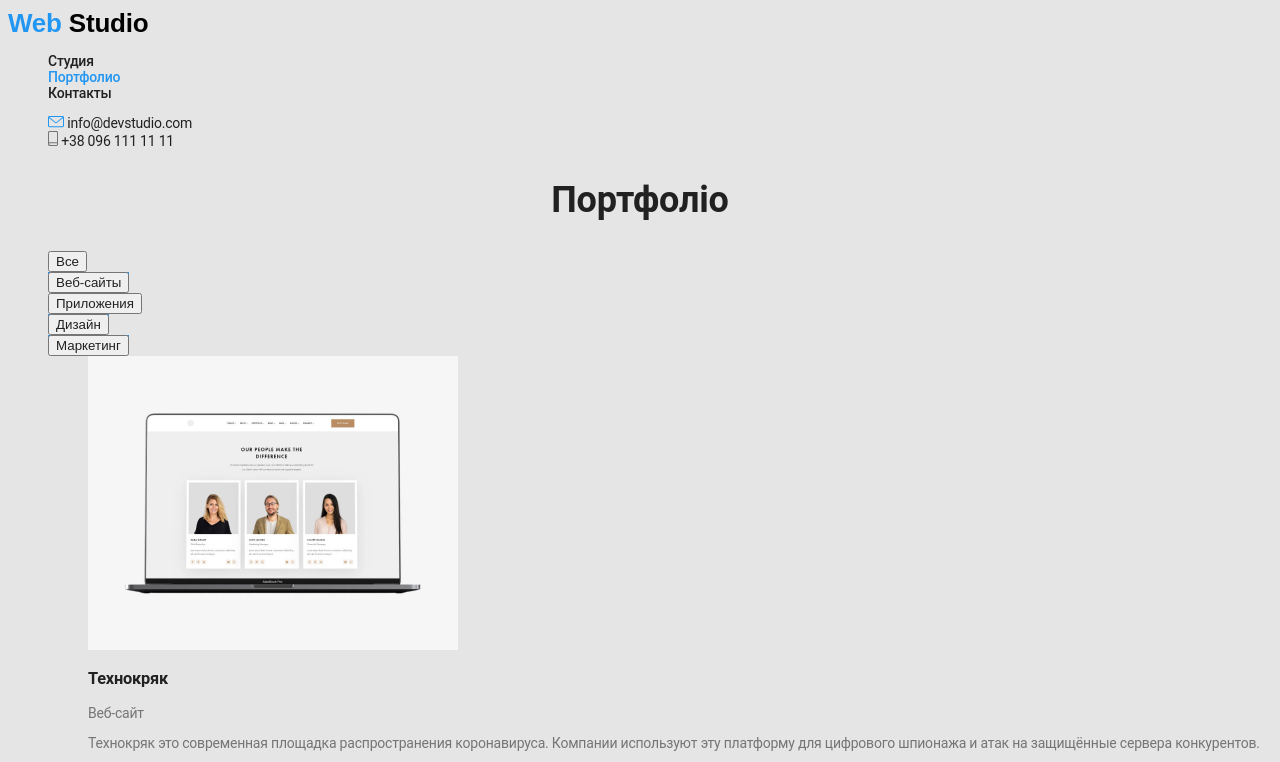
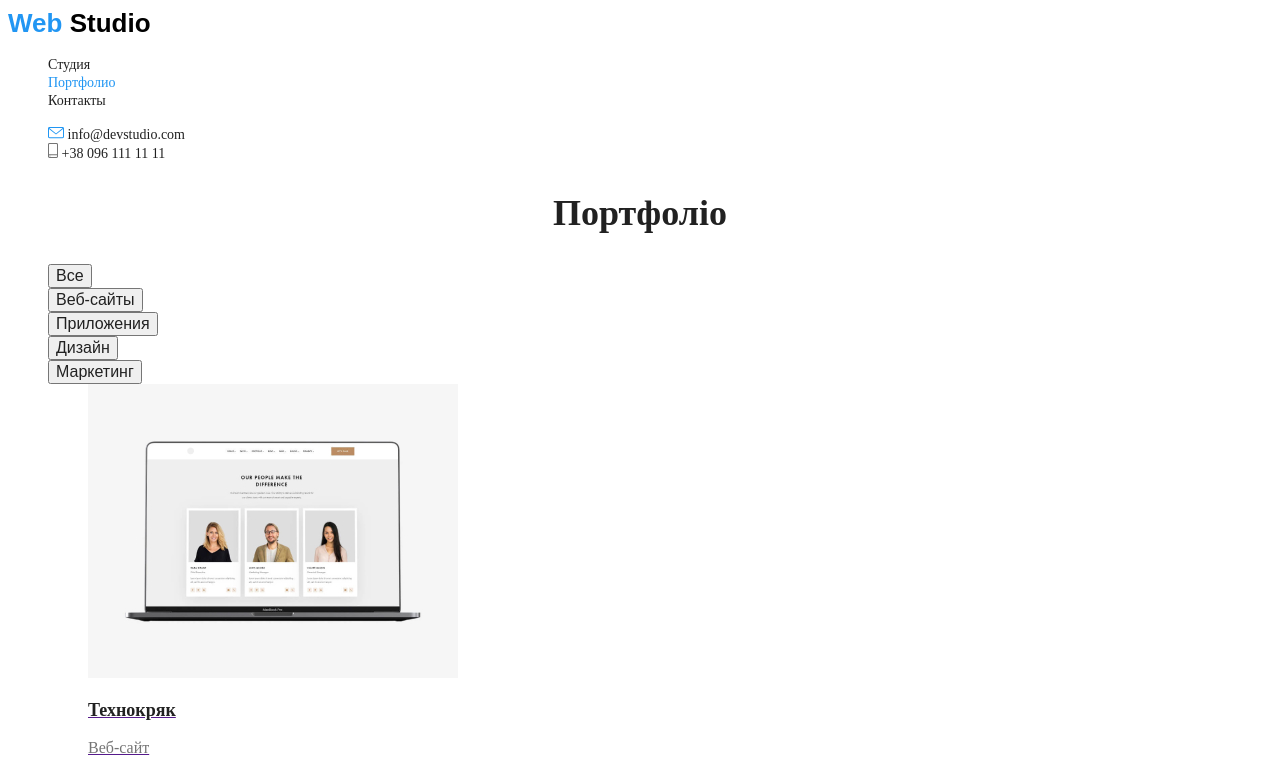
Before and after one commit to Fedyna-Nataliia/goit-markup-hw-02, a plain HTML site: page portfolio.html in a window 1280 px wide. Shown: the top 762 px of the page. Drawn offline with Linux system fonts and the light colour scheme.

Commit message:
закінчує оформлення дз3

```diff
--- a/CSS/styles.css
+++ b/CSS/styles.css
@@ -6,37 +6,8 @@
     --accent-color: #2196F3;
     --primary-white-color: #FFFFFF;
     --footer-color: #2F303A;
+    --background-color-sekondary: #F5F4FA;
 }
-
-body {
-    background-color: #E5E5E5;
-    color: var(--primary-text-color);
-    font-family: "Roboto", sans-serif;
-    letter-spacing: -0.015em;
-    font-size: 14px;
-    line-height: 1,71;
-  }
-
-a {
-    text-decoration: none;
-  }
-
-  .logo  {
-    color: #000000;
-    font-family: "Raleway", sans-serif;
-    font-weight: bold;
-    font-size: 26px;
-    line-height: 1,19;
-}
-
-.logo-primary {
-    color: var(--accent-color);
-
-}
-
-  .list {
-      list-style: none;
-  }
 
 /* цвет основного текста #757575; */
 /* вторичный цвет текста  #212121; */
@@ -46,12 +17,50 @@ a {
 /* вторичный цвет фона #F5F4FA; */
 /* цвет футера #2F303A; */
 
+
+.body {
+    background-color: #E5E5E5;
+    color: var(--primary-text-color);
+    font-family: "Roboto", sans-serif;
+    letter-spacing: -0.015em;
+    font-size: 14px;
+    line-height: 1,71;
+  }
+
+
+.logo  {
+    color: #000000;
+    font-family: "Raleway", sans-serif;
+    font-weight: bold;
+    font-size: 26px;
+    line-height: 1,19;
+    text-decoration: none;
+}
+
+
+.logo-primary {
+    color: var(--accent-color);
+
+}
+
+.link {
+    list-style: none;
+}
+
+.list  {
+
+    text-decoration: none;
+    list-style: none;
+}
+
 /* site-nav */
-.site-nav .link {
+.site-nav .link,
+.auth-nav .link  {
     color: var(--title-tex-color);
     font-weight: 500;
     font-size: 14px;
     line-height: 1,14;
+    text-decoration: none;
 }
 
 .site-nav .link:hover,
@@ -61,10 +70,6 @@ a {
 
 .site-nav .link.current {
     color: var(--accent-color)
-}
-
-.auth-nav .link {
-    color: var(--title-tex-color);
 }
 
 .auth-nav .link:hover,
@@ -82,8 +87,21 @@ a {
     text-align: center;
 }
 
+/* Button */
+.button {
+    color: var(--primary-white-color);
+    background-color: var(--accent-color);
+    font-family: inherit;
+    font-weight: bold;
+    font-size: 16px;
+    line-height: 1,88;
+    text-align: center;
+    text-decoration: none;
+}
+
+
 /* Section */
-ul {
+.ul {
     list-style: none;
 }
 
@@ -95,12 +113,24 @@ ul {
     text-align: center;
 }
 
+
+
 .section-list .title {
     color: var(--title-tex-color);
 }
 
+.section-list .link {
+
+    text-decoration: none;
+}
+
+
+
+
 .logo-list .link {
     color: var(--primary-text-color);
+
+    text-decoration: none;
 }
 
 /* Features */
@@ -114,21 +144,31 @@ ul {
 
 .feature-list .link {
     color: var(--title-tex-color);
-
+    text-decoration: none;
 }
 
 
 /* Examples */
 
 .work-list .title {
-    color: var(--primary-white-color);
+    color: rosybrown;
     font-weight: 700;
     font-size: 14px;
     line-height: 1,14;
     text-align: center;
+
+}
+.work-list .link {
+
+    text-decoration: none;
+
 }
 
 /* Team */
+.section-team{
+    background-color: var(--background-color-sekondary);
+}
+
 .team-list .title {
     color: var(--title-tex-color);
     font-weight: 500;
@@ -137,10 +177,16 @@ ul {
     text-align: center;
 }
 
+.team-list .link {
+
+    text-decoration: none;
+}
+
 .logo-list .link:hover,
 .logo-list .link:focus{
     color: var(--accent-color)
 }
+
 
 /* Footer */
 .footer .link:hover,
@@ -154,24 +200,17 @@ ul {
 
 .adress {
     color: var(--primary-white-color);
-}
 
-/* Button */
-.button {
-    color: var(--primary-white-color);
-    background-color: var(--accent-color);
-    font-family: inherit;
-    font-weight: bold;
-    font-size: 16px;
-    line-height: 1,88;
-    text-align: center;
+
 }
 
 
 /* Стилі для Portfolio */
 .filter-list .link {
     color: var(--title-text-color);
+    text-decoration: none;
 }
+
 
 .filter-list .button {
     color: var(--title-tex-color);
@@ -180,6 +219,10 @@ ul {
 
 .button-style {
     color: var(--title-tex-color);
+    font-weight: 500;
+    font-size: 16px;
+    line-height: 1,62;
+
 }
 
 .button-style:hover,
@@ -188,18 +231,33 @@ ul {
     background-color: var(--accent-color);
 }
 
+.example-list .title {
+    color: var(--title-tex-color);
+    font-weight: 700;
+    font-size: 18px;
+    line-height: 2,0;
+}
+
+
 .example-list .link {
     color: var(--primary-text-color);
-}
-
-.example-list .title {
-    color: var(--title-tex-color);
+    text-decoration: none;
 }
 
 .galery-subtitle {
     color: var(--primary-text-color);
+    font-weight: 400;
+    font-size: 16px;
+    line-height: 1,88;
+
 }
+
+
 
 .galery-text {
     color: var(--primary-text-color);
+    font-weight: 400;
+    font-size: 18px;
+    line-height: 1,56;
+
 }
--- a/portfolio.html
+++ b/portfolio.html
@@ -41,8 +41,8 @@
             <!-- Портфоліо-->
             <section class="section">
                 <h1 class="section-title">Портфоліо</h1>
-                <ul class="filter-list">
-                   <li>
+                <ul class="filter-list list">
+                   <li class="link">
                        <button class="button-style" type="button">Все</button>
                    </li>
                    <li class="link">
@@ -65,7 +65,9 @@
                         <button class="button-style" type="button">Маркетинг</button>
                        </a>
                    </li>
-                   <ul class="example-list">
+
+                   <!--Зразки портфоліо-->
+                   <ul class="example-list list">
                        <li class="link">
                         <a href="">
                             <img src="./images/img-(1).jpg" alt="Фото" width="370" />
@@ -157,7 +159,7 @@
         </div>
         <div>
             <b>присоединяйтесь</b>
-            <ul class="logo-list">
+            <ul class="logo-list list">
              <li><a href="" aria-label="Ссылка на Instagram" class="link">Instagram</a></li>
              <li><a href="" aria-label="Ссылка на Twitter" class="link">Twitter</a></li>
              <li><a href="" aria-label="Ссылка на Facebook" class="link">Facebook</a></li>
@@ -166,7 +168,7 @@
         </div>
         <div>
             <b>Подпишитесь на рассылку</b>
-            <ul>
+            <ul class="list">
                 <li>
                  E-mail
                 </li>
```
Also changed, not shown: index.html (+11 -11 lines).
